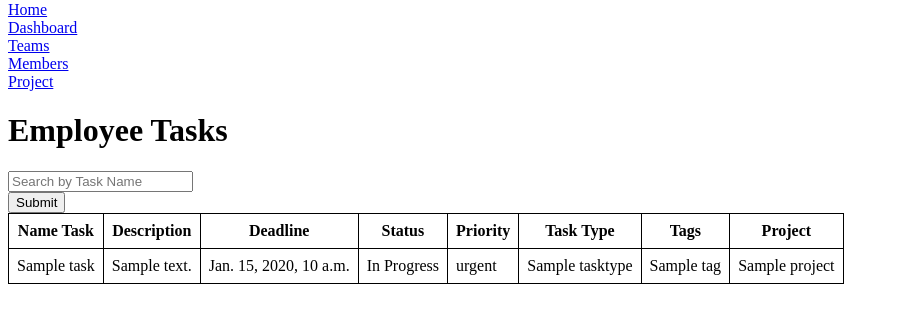
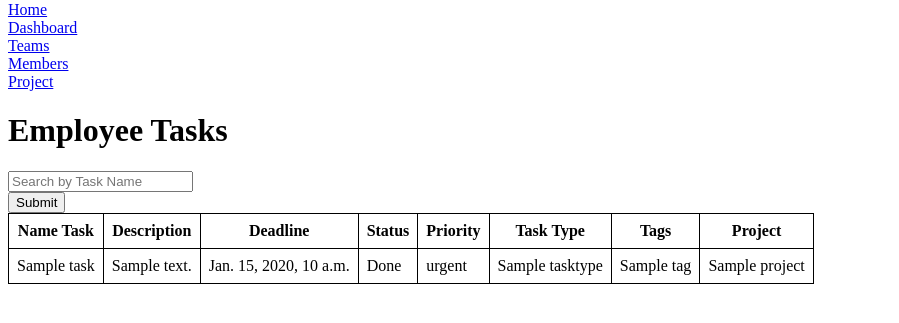
Before and after one commit to msubchak/team-task-manager, a Django app: page /members/1/tasks/ in a window 1280 px wide. Shown: the part 136-459 px from the top of the page, without its empty margins (0-899 px from the left). Run offline with Django 5.2, Linux system fonts and the light colour scheme; a user stored in the database is signed in; tables that the repository leaves empty hold one stand-in row (values such as "Sample post").

Commit message:
fix: Correct status display bug in worker_tasks.html

```diff
--- a/templates/tasks/worker_tasks.html
+++ b/templates/tasks/worker_tasks.html
@@ -26,7 +26,7 @@
           <td>{{ task.description }}</td>
           <td>{{ task.deadline }}</td>
           <td>
-            {% if is_complete %}Done{% else %}In Progress{% endif %}
+            {% if task.is_complete %}Done{% else %}In Progress{% endif %}
           </td>
           <td>{{ task.priority }}</td>
           <td>{{ task.task_type }}</td>
```
